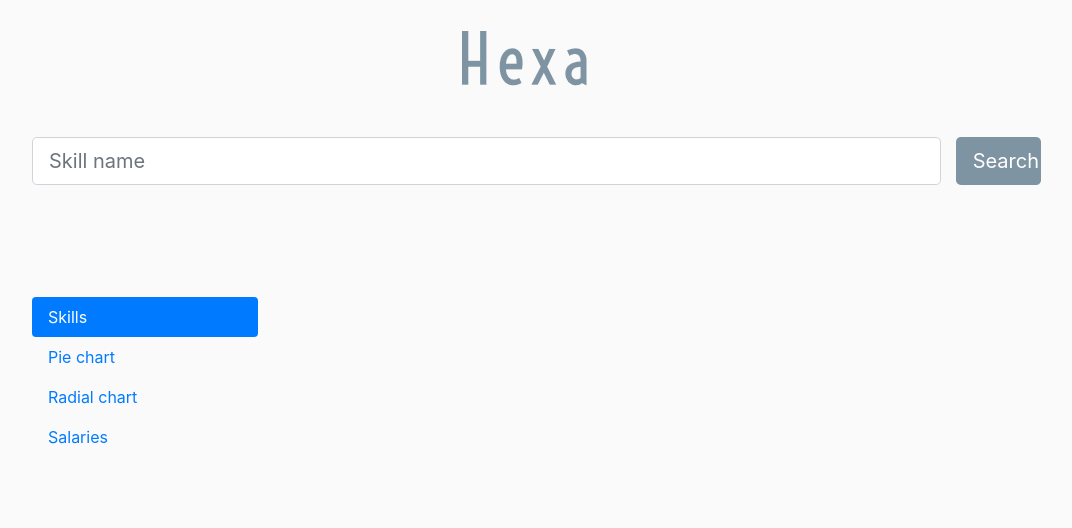
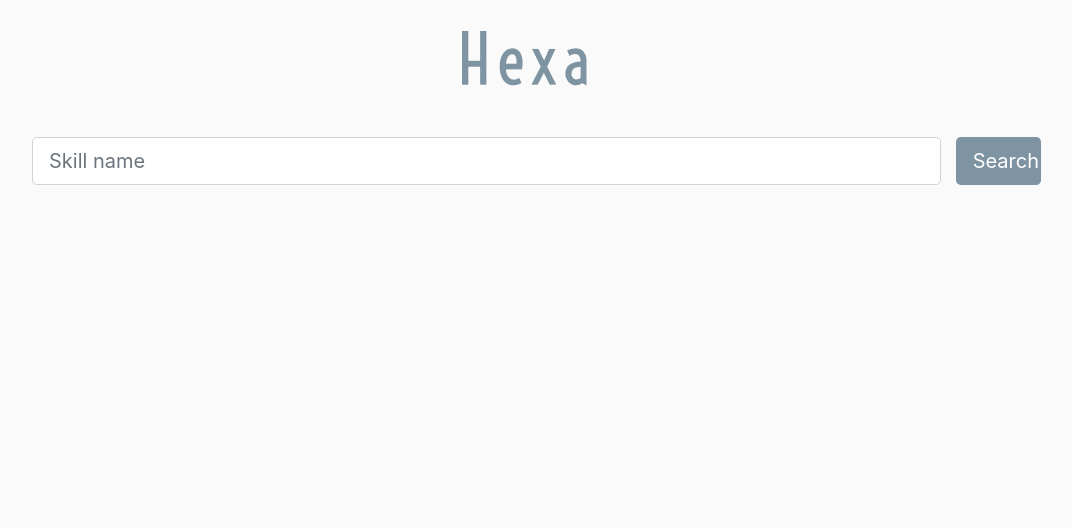
Before and after one commit to LemurPwned/job-tosser, a Flask app: page / in a window 1280 px wide. Shown: the part 328-856 px from the top of the page, without its empty margins (111-1183 px from the left). Run offline with Flask 2, Linux system fonts and the light colour scheme; parts of the project's set-up code (start-up, migrations or seed data) failed here and were passed over; some libraries are stand-ins or nearby versions.

Commit message:
Hide and show pills

```diff
--- a/app/static/src/func.js
+++ b/app/static/src/func.js
@@ -14,7 +14,7 @@ function notFound() {
 
 function onReady() {
     console.log("ready!");
-
+    $("#pills").hide();
     // $('form input').keydown(function (e) {
     //     if (e.keyCode == 13) {
     //         e.preventDefault();
--- a/app/templates/index.html
+++ b/app/templates/index.html
@@ -144,7 +144,7 @@
             </div>
         </div>
         <!-- vertical pills here -->
-        <div class="row">
+        <div class="row" id="pills">
             <div class="col-3">
                 <div class="nav flex-column nav-pills" id="v-pills-tab" role="tablist" aria-orientation="vertical">
                     <a class="nav-link active" id="v-pills-home-tab" data-toggle="pill" href="#v-pills-home" role="tab"
@@ -493,6 +493,7 @@
                             console.log(element)
                             addRow(element);
                         });
+                        $("#pills").show();
                     }, 1000);
                 }
             }
```
